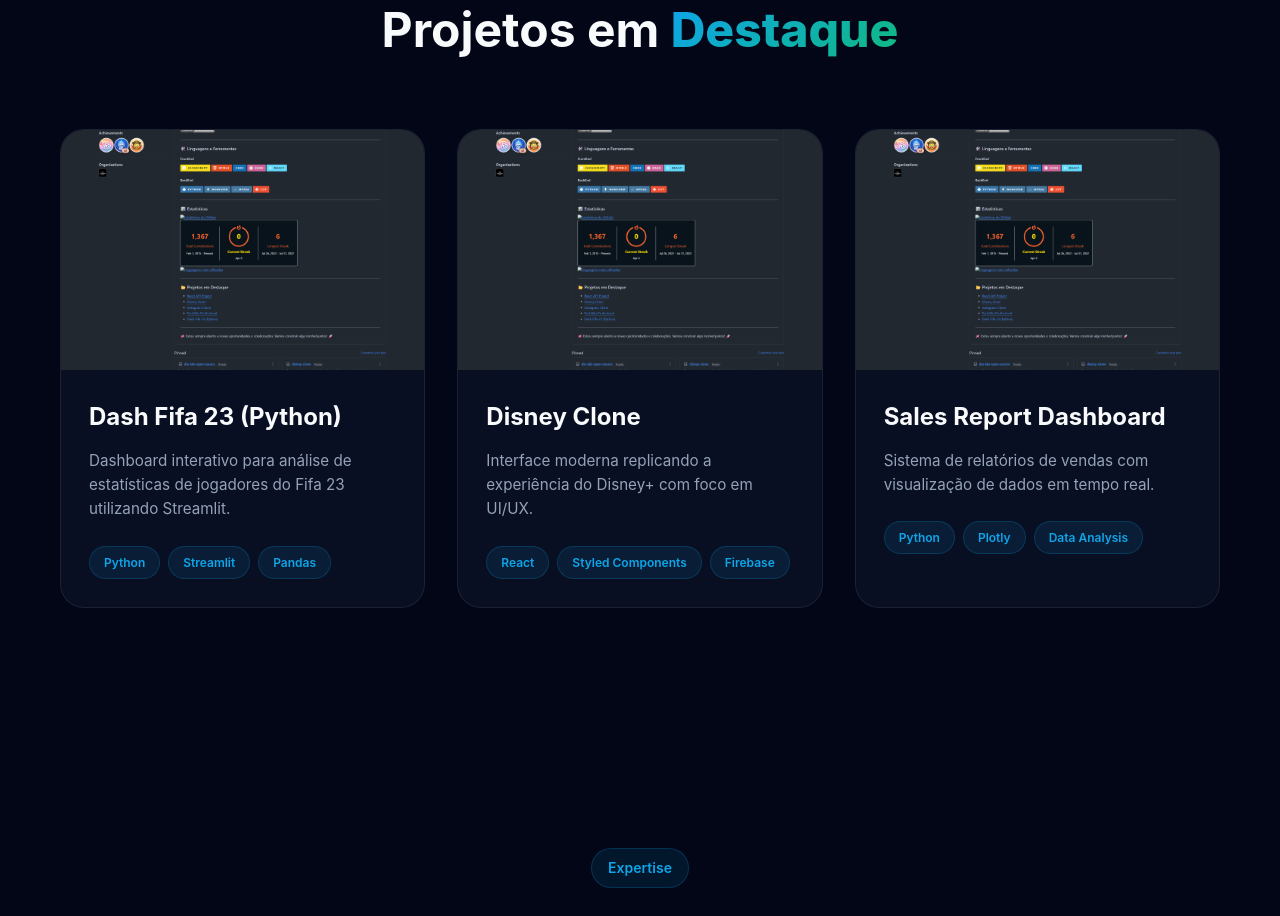
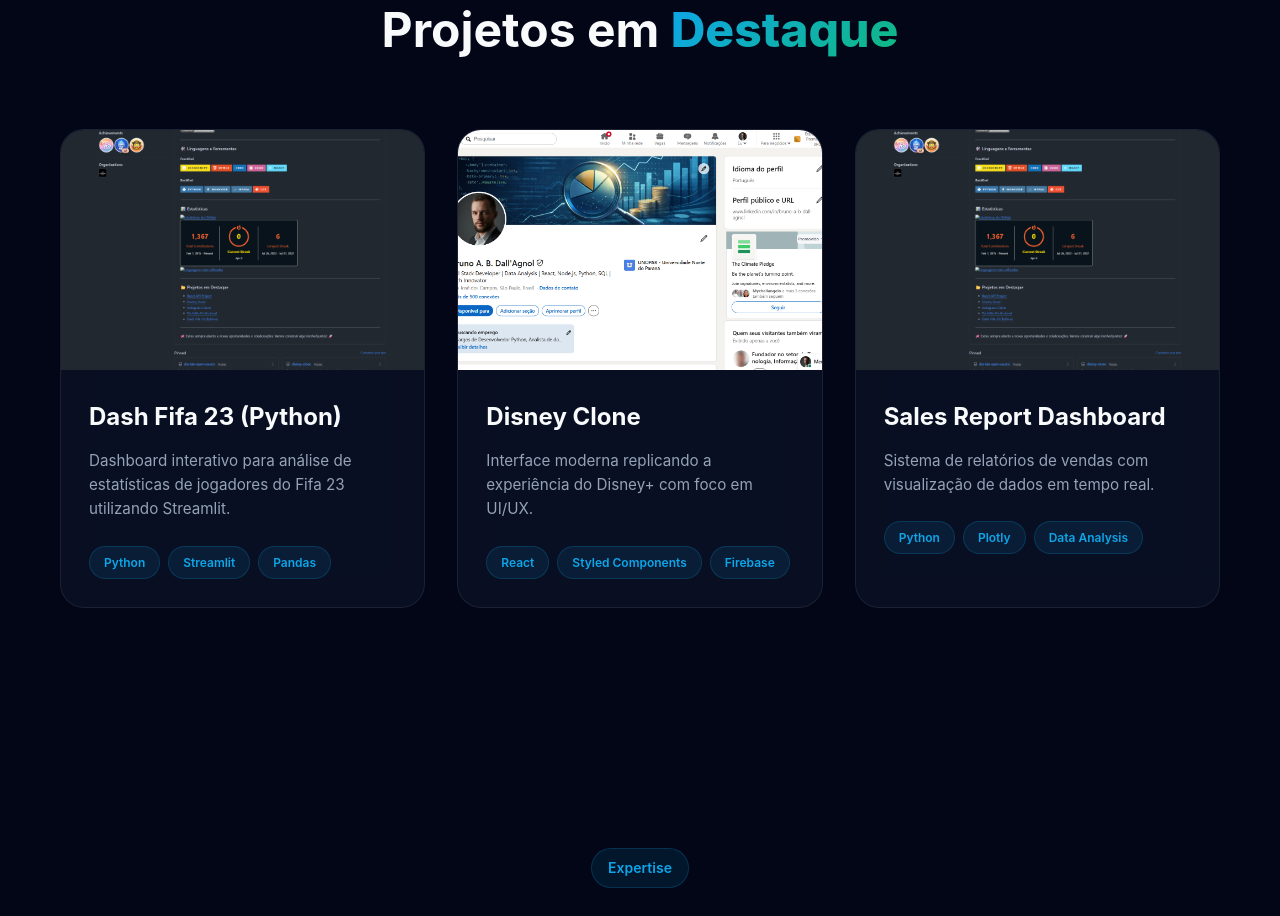
Before and after one commit to devbdallagnol/port_babd_v2, an Angular app: page / in a window 1280 px wide. Shown: the part 2260-3176 px from the top of the page. Built offline with nearby package versions, Linux system fonts and the light colour scheme; what lucide-angular would draw is missing.

Commit message:
[dyad] Diferenciando imagens dos projetos no portfólio - wrote 1 file(s)

```diff
--- a/src/app/components/projects/projects.component.ts
+++ b/src/app/components/projects/projects.component.ts
@@ -112,7 +112,7 @@ export class ProjectsComponent {
     {
       title: 'Disney Clone',
       description: 'Interface moderna replicando a experiência do Disney+ com foco em UI/UX.',
-      image: 'assets/github-preview.png',
+      image: 'assets/linkedin-preview.png',
       tags: ['React', 'Styled Components', 'Firebase'],
       github: 'https://github.com/devdallagnol',
       demo: '#'
```
